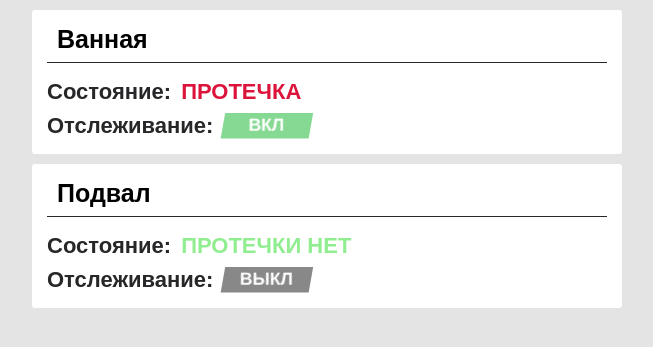
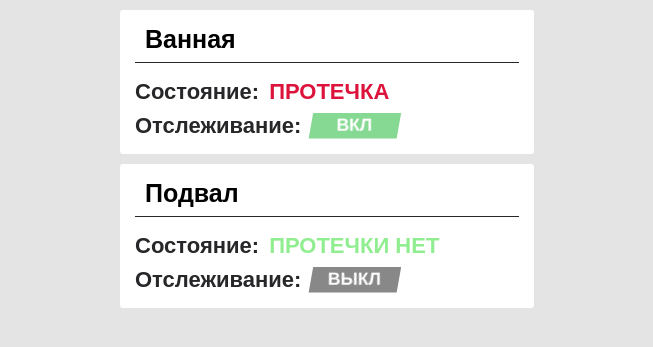
Before and after one commit to Niptlox/GoshaGyver, a Flask app: page / in a window 1280 px wide. Shown: the part 67-414 px from the top of the page, without its empty margins (313-966 px from the left). Run offline with Flask 3, Linux system fonts and the light colour scheme.

Commit message:
update + ajax + flask

```diff
--- a/static/style.css
+++ b/static/style.css
@@ -112,7 +112,7 @@ ul {
     /*margin: auto;*/
     display: flex;
     flex-direction: column;
-    width: 800px;
+    max-width: 800px;
     align-items: center;
 
     /*background: white;*/
@@ -141,12 +141,14 @@ hr {
     min-height: 70px;
     background: white;
     border-radius: 3px;
+    min-width: 320px;
+    width: 30svw;
     /*display: flex;*/
     /*flex-direction: row;*/
     /*align-items: center;*/
     /*justify-content: space-between;*/
 
-    min-width: 70%;
+
     /*padding-left: 20px;*/
 }
 .block-mode {
```
